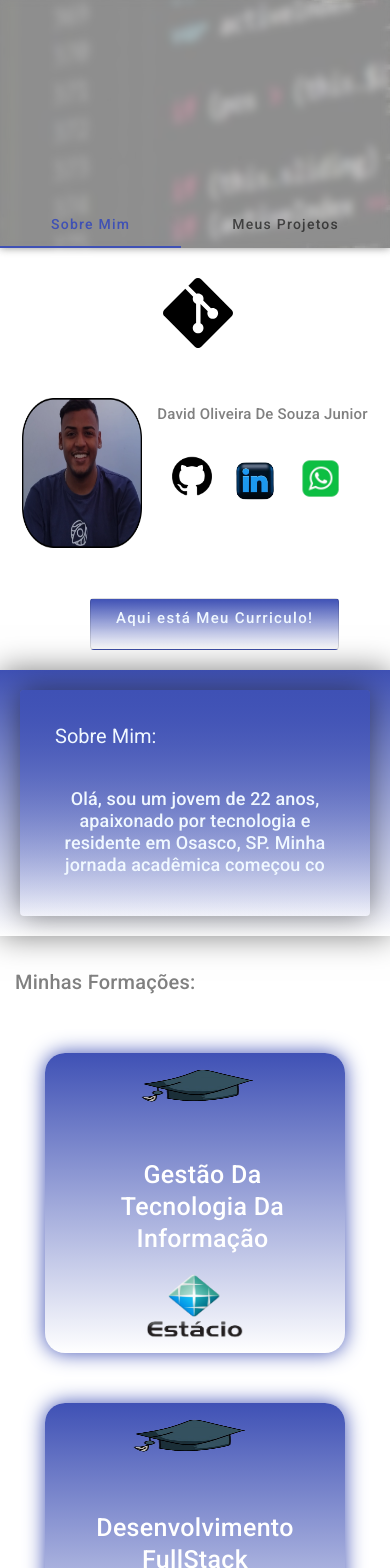
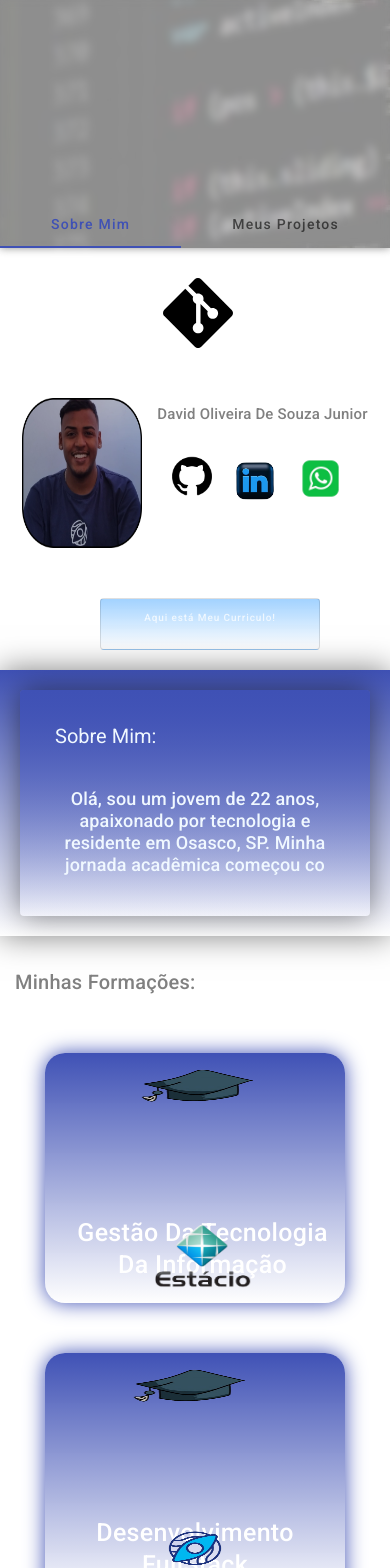
Before and after one commit to Davidjr99/PortfolioAngular, an Angular app: page / in a window 390 px wide. Shown: the top 1568 px of the page. Built offline with nearby package versions, Linux system fonts and the light colour scheme.

Commit message:
criação event hover cards

```diff
--- a/src/app/pages/sobre-mim/sobre-mim.component.css
+++ b/src/app/pages/sobre-mim/sobre-mim.component.css
@@ -14,17 +14,20 @@
 .downloadCurriculum{
   animation: 2s ease-out 0s 1 slideInFromRight;
 
-  background: linear-gradient(to bottom, #3f51b5, transparent);
+  background: linear-gradient(to bottom, #A2D2FF, transparent);
+
 
   top: 0; /* Alinha o elemento no topo do contêiner */
   left: 80% ; /* Alinha o elemento no canto direito do contêiner */
   padding: 25px;
   margin-bottom: 5%;
-  font-size: 15px;
+
 
 
   &:hover{
-   background: linear-gradient(to bottom, transparent, #3f51b5);
+
+   border-bottom: 2px solid rgb(12, 32, 212);
+   border-right: 2px solid rgb(12, 32, 212);
   }
 }
 .btncurriculum{
@@ -37,7 +40,7 @@
   justify-content: center;
   flex-direction: row;
   padding: 120px;
-  background-color: white;
+
   height: 530px;
   width: 90%;
   animation: 2s ease-out 0s 1 slideInFromRight;
@@ -188,6 +191,9 @@ mat-card-title {
   user-select: none;
   padding-top: 100px;
 }
+mat-card-content{
+  padding: 30px;
+}
 mat-card-subtitle {
   display: flex;
   text-align: center;
@@ -198,6 +204,10 @@ mat-card-footer {
   align-items: center;
   user-select: none;
   padding-top: 115px;
+}
+.cardBack{
+  text-align: center;
+  padding: 30px;
 }
 
 .imgbeca {
@@ -230,7 +240,7 @@ mat-card-footer {
   box-shadow: 0px 0px 20px #3f51b5;
   &:hover {
     transform: scale(1.05);
-    border: 1px solid #3f51b5;
+    border: 1px solid lightblue;
     background: linear-gradient(to bottom, #6699CC, transparent);
   }
 }
@@ -243,7 +253,7 @@ mat-card-footer {
   border-radius: 20px;
   &:hover {
     transform: scale(1.05);
-    border: 1px solid #3f51b5;
+    border: 1px solid lightblue;
     background: linear-gradient(to bottom, #6699CC, transparent);
   }
   user-select: none;
@@ -258,7 +268,7 @@ mat-card-footer {
   user-select: none;
   &:hover {
     transform: scale(1.05);
-    border: 1px solid #3f51b5;
+    border: 1px solid lightblue;
     background: linear-gradient(to bottom, #6699CC, transparent);
   }
   user-select: none;
@@ -269,7 +279,7 @@ mat-card-footer {
   height: 500px;
   width: 330px;
   background: linear-gradient(to bottom, #3f51b5, transparent);
-  box-shadow: 0px 0px 20px #6699CC;
+  box-shadow: 0px 0px 20px #3f51b5;
   border-radius: 20px;
   user-select: none;
   &:hover {
@@ -277,6 +287,36 @@ mat-card-footer {
     border: 1px solid lightblue;
     background: linear-gradient(to bottom, #6699CC, transparent);
   }
+}
+
+.flip-card {
+  background-color: transparent;
+  perspective: 1000px;
+}
+
+.flip-card-inner {
+  position: relative;
+  width: 100%;
+  height: 100%;
+  text-align: center;
+  transition: transform 0.6s;
+  transform-style: preserve-3d;
+
+}
+
+.flip-card:hover .flip-card-inner {
+  transform: rotateY(180deg);
+}
+
+.flip-card-front, .flip-card-back {
+  position: absolute;
+  width: 100%;
+  height: 100%;
+  backface-visibility: hidden;
+}
+
+.flip-card-back {
+  transform: rotateY(180deg);
 }
 
 @keyframes slideInFromRight {
@@ -356,8 +396,13 @@ mat-card-footer {
   .downloadCurriculum{
     align-items: center;
     top: 0;
-    left: 90px;
-    font-size: 15px;
+    left: 100px;
+    font-size: 10px;
+    height: 10px;
+    width: 220px;
+  }
+  .downloadCurriculum::active{
+    border: 2px dotted #3f51b5 !important;
   }
 
 
@@ -393,7 +438,7 @@ mat-card-footer {
   .card2,
   .card3,
   .card4 {
-    height: 300px; /* Adjust card height for smaller screens */
+    height: 250px; /* Adjust card height for smaller screens */
     width: 300px; /* Adjust card width for smaller screens */
     margin: 25px;
     flex-wrap: wrap;
@@ -415,15 +460,21 @@ mat-card-footer {
     width: 120px; /* Adjust image width for smaller screens */
     display: flex;
     justify-content: center;
-    flex-flow: column;
     height: 90px;
   }
 
 
 
   mat-card-title {
+    position: absolute;
     text-align: center;
-    padding: 15%;
+    justify-content: center;
+  }
+  .angular{
+    padding-left: 17%;
+  }
+  .yasigi{
+    padding-left: 15%;
   }
   mat-card-footer{
     position: absolute; /* Adicione position: absolute; */
--- a/src/app/pages/sobre-mim/sobre-mim.component.html
+++ b/src/app/pages/sobre-mim/sobre-mim.component.html
@@ -48,7 +48,7 @@
 
 </div>
 
-<a mat-stroked-button class="downloadCurriculum"  href="../../../assets/curriculo Daavidjr (2).pdf" target="_blank"> <p class="btncurriculum">Aqui está Meu Curriculo!</p> </a>
+<a mat-stroked-button class="downloadCurriculum"  href="../../../assets/CurriculoDavidJr (1).pdf" target="_blank"> <p class="btncurriculum">Aqui está Meu Curriculo!</p> </a>
 
 
 
@@ -71,7 +71,9 @@
 <h2 class="tituloFormacoes">Minhas Formações:</h2>
 <div class="formacoes">
 
-  <mat-card class="card1">
+  <mat-card class="card1 flip-card" >
+    <div class="flip-card-inner" >
+      <div class="flip-card-front">
     <mat-card-header>
       <img
         class="imgbeca"
@@ -87,9 +89,30 @@
         src="../../../assets/estacioimg-removebg-preview.png"
       />
     </mat-card-footer>
+  </div>
+  <div class="flip-card-back">
+    <mat-card-header>
+      Graduação Tecnológica Em Gestão Da Tecnologia Da Informação
+    </mat-card-header>
+
+    <mat-card-content>
+      Duração: 2,5 anos
+    </mat-card-content>
+
+    <mat-card-footer class="cardBack">
+
+O curso de Gestão da Tecnologia da Informação na Estácio de Carapicuíba capacita profissionais em TI, abordando programação, redes, gestão de projetos e segurança da informação. Os alunos também aprendem sobre análise de sistemas, governança de TI e empreendedorismo, com estágio e projeto final integrando teoria e prática.
+    </mat-card-footer>
+
+  </div>
+
+  </div>
   </mat-card>
 
-  <mat-card class="card2">
+  <mat-card class="card2 flip-card" >
+    <div class="flip-card-inner">
+      <div class="flip-card-front">
+
     <mat-card-header>
       <img
         class="imgbeca"
@@ -105,6 +128,24 @@
         src="../../../assets/imgproa-removebg-preview.png"
       />
     </mat-card-footer>
+  </div>
+
+  <div class="flip-card-back">
+    <mat-card-header>
+      Programador Web FullStack Java
+    </mat-card-header>
+
+    <mat-card-content>
+      Duração: 06 Meses
+    </mat-card-content>
+
+    <mat-card-footer class="cardBack">
+      O curso de Desenvolvimento Full Stack Java do Proa prepara profissionais para trabalhar com programação Java em ambientes completos, incluindo tanto o desenvolvimento de sistemas back-end quanto front-end. Os alunos aprendem Java, Spring Boot, bancos de dados SQL, ferramentas web e práticas ágeis, culminando em projetos práticos para aplicação dos conhecimentos.
+    </mat-card-footer>
+
+  </div>
+
+  </div>
   </mat-card>
 
   <mat-card class="card3">
@@ -115,7 +156,7 @@
       />
     </mat-card-header>
 
-    <mat-card-title> Front End Angular </mat-card-title>
+    <mat-card-title class="angular"> Front End Angular </mat-card-title>
 
     <mat-card-footer>
       <img
@@ -133,7 +174,7 @@
       />
     </mat-card-header>
 
-    <mat-card-title> Inglês Para Adultos </mat-card-title>
+    <mat-card-title class="yasigi"> Inglês Para Adultos </mat-card-title>
 
     <mat-card-footer>
       <img
--- a/src/app/pages/sobre-mim/sobre-mim.component.ts
+++ b/src/app/pages/sobre-mim/sobre-mim.component.ts
@@ -41,4 +41,11 @@ export class SobreMimComponent {
       link.click();
       document.body.removeChild(link);
     }
+
+    flipCard(event: Event) {
+      const card = (event.target as Element).closest('.card');
+      if (card) {
+        card.classList.toggle('flipped');
+      }
+    }
   }
--- a/src/index.html
+++ b/src/index.html
@@ -12,7 +12,7 @@
   <style>
     /* Estilização personalizada para o widget VLibras */
     div[vw-access-button] {
-      background-color: #3f51b5 !important; border-radius: 500px; /* Altera a cor do widget */
+      background-color: #f50490 !important; border-radius: 500px; /* Altera a cor do widget */
     }
     div[vw-plugin-wrapper] {
       right: 0% !important; top: 0%;/* Posiciona o widget no canto superior direito */
```
Also changed, not shown: 2 other files (tests, documents, lock files or other folders).
